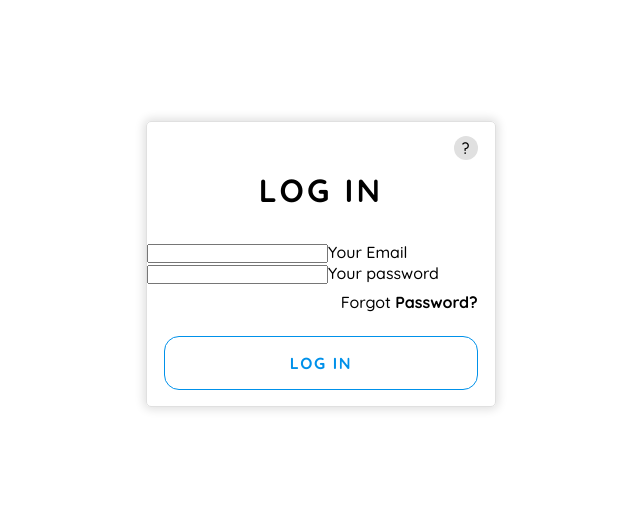
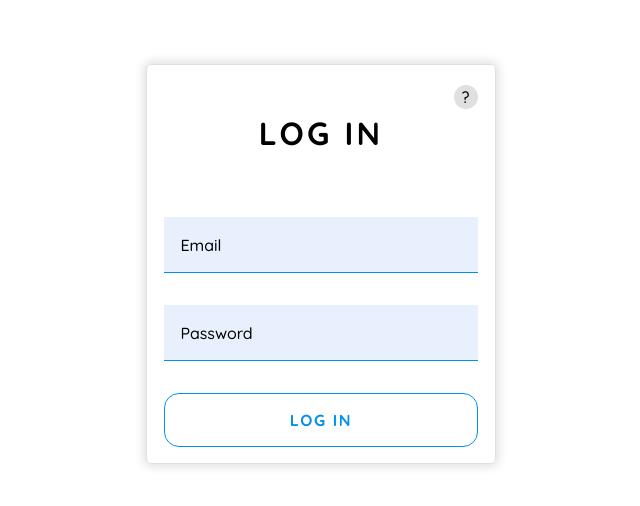
Before and after one commit to jcat-dev/NextJS-CRUD, a Next.js app: page /login in a window 1280 px wide. Shown: the part 136-642 px from the top of the page, without its empty margins (319-959 px from the left). Built offline with nearby package versions, Linux system fonts and the light colour scheme.

Commit message:
Refactor: Vista login
Se adapta a los nuevos components y validaciones

Se elimina el enlace a recovery password

```diff
--- a/pages/login/index.tsx
+++ b/pages/login/index.tsx
@@ -1,11 +1,13 @@
 import { signIn } from "next-auth/react"
 import { useRouter } from "next/router"
 import { toast, ToastContainer } from "react-toastify"
-import { Field, Form, Formik } from "formik"
-import Link from "next/link"
+import { Form, Formik } from "formik"
 import * as Yup from "yup"
 import styles from "@/src/styles/module/Login.module.css"
 import "react-toastify/dist/ReactToastify.css"
+import Input from "@/src/components/FormWithFormik/Input"
+import email from "@/src/typescript/YupValidator/email"
+import string from "@/src/typescript/YupValidator/string"
 
 interface FormValues {
   email: string
@@ -21,23 +23,18 @@ const Login: React.FC = () => {
   }
 
   const validationSchema = {
-    email: Yup.string()
-      .email()
-      .required(),
-    password: Yup.string()
-      .required()
+    email,
+    password: string
   }
 
   const handleSubmit = async (values: FormValues) => {
     const data = await signIn('credentials', {
       redirect: false,
-      email: values.email,
+      email: values.email.toLowerCase(),
       password: values.password
     })
 
-    if(data?.ok) {
-      return router.push("/dashboard")
-    }
+    if(data?.ok) return router.push("/dashboard")
 
     return toast.error("The Email/Password is wrong", { position: "bottom-right" })
   }
@@ -67,69 +64,28 @@ const Login: React.FC = () => {
               </p>
             </div>
 
-            <div
-              className={styles.field}
-            >
-              <Field
-                className={
-                  (errors.email && touched.email)
-                  ? `${styles.input} ${styles["input--error"]} ${styles["input--bg-error"]}`
-                  : `${styles.input}`
-                }
+
+            <Input
+              active={false}
+              error={Boolean(errors.email)}
+              fieldWidth="w-90"
               name="email"
+              touched={Boolean(touched.email)}
               type="email"
+              value={values.email}
               autoComplete="off"
+              textFormat="lowercase"
             />
 
-              <label
-                className={
-                  (values.email)
-                  ? (errors.email)
-                    ? `${styles.label} ${styles["label--active"]} ${styles["label--error"]}`
-                    : `${styles.label} ${styles["label--active"]} ${styles["label--success"]}`
-                  : styles.label
-                }
-
-                htmlFor="email"
-              >
-                Your Email
-              </label>
-            </div>
-
-            <div
-              className={styles.field}
-            >
-              <Field
-                className={
-                  (errors.password && touched.password)
-                  ? `${styles.input} ${styles["input--error"]} ${styles["input--bg-error"]}`
-                  : `${styles.input}`
-                }
+            <Input
+              active={false}
+              error={Boolean(errors.password)}
+              fieldWidth="w-90"
               name="password"
+              touched={Boolean(touched.password)}
               type="password"
+              value={values.password}
             />
-
-              <label
-                className={
-                  (values.password)
-                  ? (errors.password)
-                    ? `${styles.label} ${styles["label--active"]} ${styles["label--error"]}`
-                    : `${styles.label} ${styles["label--active"]} ${styles["label--success"]}`
-                  : styles.label
-                }
-
-                htmlFor="password"
-              >
-                Your password
-              </label>
-            </div>
-
-            <Link
-              href="/login/recovery-password"
-              className={styles["recovery-password"]}
-            >
-              Forgot <b>Password?</b>
-            </Link>
 
             <button
               className={styles["btn-submit"]}
```
Lines whose indentation alone changed are shown as unchanged.
